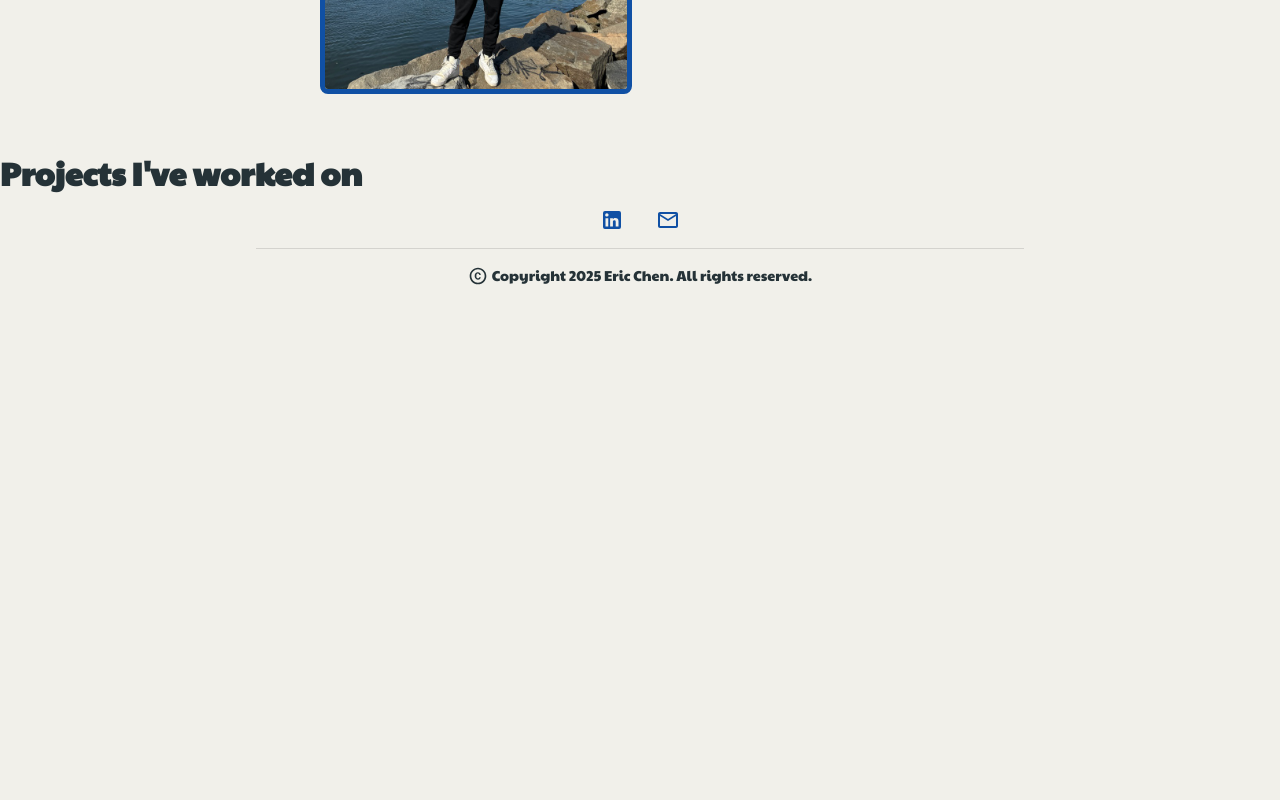
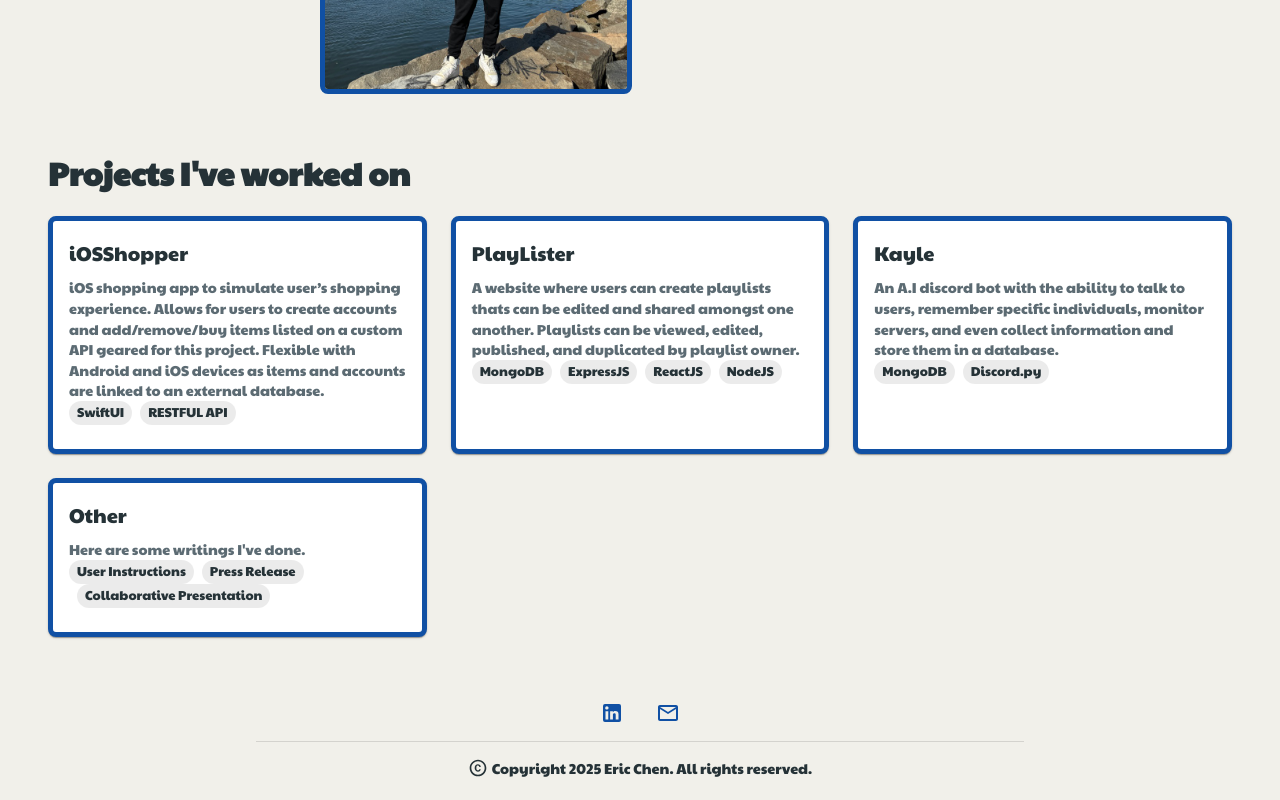
Before and after one commit to EricChen-01/ericgchen.com, a React (Create React App) app: page /portfolio in a window 1280 px wide. Shown: the part 646-1446 px from the top of the page. Before the commit the page ends 954 px from the top, so only its background shows below. Built offline with nearby package versions, Linux system fonts and the light colour scheme.

Commit message:
generated a project card for each project in the pages folder

```diff
--- a/src/components/NewPortfolio/Projects.js
+++ b/src/components/NewPortfolio/Projects.js
@@ -1,10 +1,35 @@
 import { Box, Grid, Typography} from "@mui/material";
-import {CenteredDivider, HoverLink} from '../../components';
+import {CenteredDivider, HoverLink, ProjectCard} from '../../components';
+import {projects} from '../Pages';
+import { BorderColor } from "@mui/icons-material";
 
 function Projects() {
     return (
         <Box>
-            <Typography variant="h2">Projects I've worked on</Typography>
+            <Box>
+                <Typography variant="h2" sx={{
+                    textAlign: {xs: 'center', sm: 'left'},
+                    pl: {xs: 0, sm: 6},
+                }}
+                >
+                    Projects I've worked on</Typography>
+            </Box>
+            <Grid container spacing={3} sx={{px: { xs: 2, sm: 6 }, pt: 3, pb: 6}}>
+                {
+                    projects.map((project) => (
+                        <Grid item xs={12} md={6} lg={4} xl={3}>
+                            <ProjectCard
+                                title={project.title}
+                                subtitle={project.subtitle}
+                                description={project.description}
+                                tags={project.technologies}
+                                image={project.image}
+                                sx={{ maxWidth: { xs: '100%', sm: 520, md: 720 }, border:"5px solid", borderColor:"primary.main"}}
+                            />
+                        </Grid>
+                    ))
+                }
+            </Grid>
         </Box>
     )
 }
```
